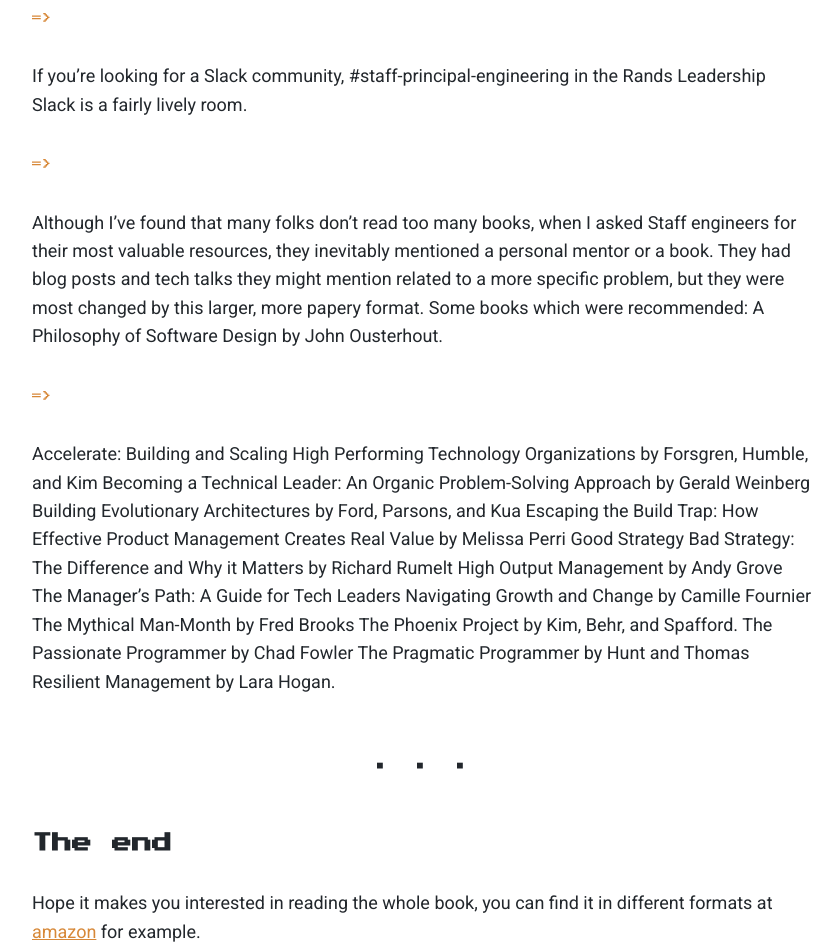
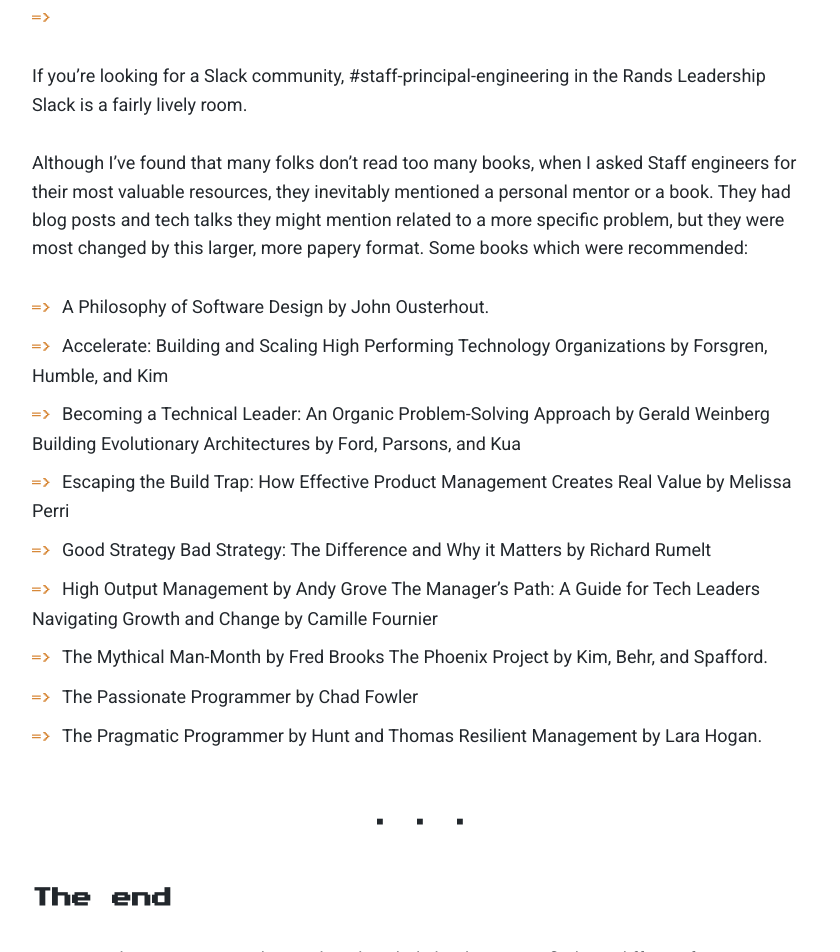
Before and after one commit to dielduarte/blog, a Gatsby site: page /en/highlights-leadership-beyond-the-management-track/ in a window 1280 px wide. Shown: the part 8639-9591 px from the top of the page, without its empty margins (218-1058 px from the left). Built offline with nearby package versions, Linux system fonts and the light colour scheme; Gatsby itself is replaced by a stand-in of ours.

Commit message:
fix: text

```diff
--- a/content/blog/en/highlights-leadership-beyond-the-management-track/index.md
+++ b/content/blog/en/highlights-leadership-beyond-the-management-track/index.md
@@ -122,9 +122,17 @@
 
 - If you’re looking for a Slack community, #staff-principal-engineering in the Rands Leadership Slack is a fairly lively room.
 
-- Although I’ve found that many folks don’t read too many books, when I asked Staff engineers for their most valuable resources, they inevitably mentioned a personal mentor or a book. They had blog posts and tech talks they might mention related to a more specific problem, but they were most changed by this larger, more papery format. Some books which were recommended: A Philosophy of Software Design by John Ousterhout.
+Although I’ve found that many folks don’t read too many books, when I asked Staff engineers for their most valuable resources, they inevitably mentioned a personal mentor or a book. They had blog posts and tech talks they might mention related to a more specific problem, but they were most changed by this larger, more papery format. Some books which were recommended:
 
-- Accelerate: Building and Scaling High Performing Technology Organizations by Forsgren, Humble, and Kim Becoming a Technical Leader: An Organic Problem-Solving Approach by Gerald Weinberg Building Evolutionary Architectures by Ford, Parsons, and Kua Escaping the Build Trap: How Effective Product Management Creates Real Value by Melissa Perri Good Strategy Bad Strategy: The Difference and Why it Matters by Richard Rumelt High Output Management by Andy Grove The Manager’s Path: A Guide for Tech Leaders Navigating Growth and Change by Camille Fournier The Mythical Man-Month by Fred Brooks The Phoenix Project by Kim, Behr, and Spafford. The Passionate Programmer by Chad Fowler The Pragmatic Programmer by Hunt and Thomas Resilient Management by Lara Hogan.
+  - A Philosophy of Software Design by John Ousterhout.
+  - Accelerate: Building and Scaling High Performing Technology Organizations by Forsgren, Humble, and Kim
+  - Becoming a Technical Leader: An Organic Problem-Solving Approach by Gerald Weinberg Building Evolutionary Architectures by Ford, Parsons, and Kua
+  - Escaping the Build Trap: How Effective Product Management Creates Real Value by Melissa Perri
+  - Good Strategy Bad Strategy: The Difference and Why it Matters by Richard Rumelt
+  - High Output Management by Andy Grove The Manager’s Path: A Guide for Tech Leaders Navigating Growth and Change by Camille Fournier
+  - The Mythical Man-Month by Fred Brooks The Phoenix Project by Kim, Behr, and Spafford.
+  - The Passionate Programmer by Chad Fowler
+  - The Pragmatic Programmer by Hunt and Thomas Resilient Management by Lara Hogan.
 
 
 <h2 class="subtitle--separator">The end</h2>
```
